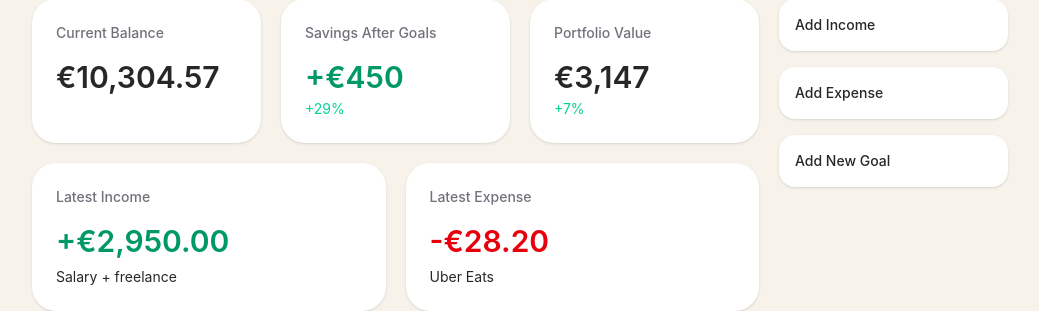
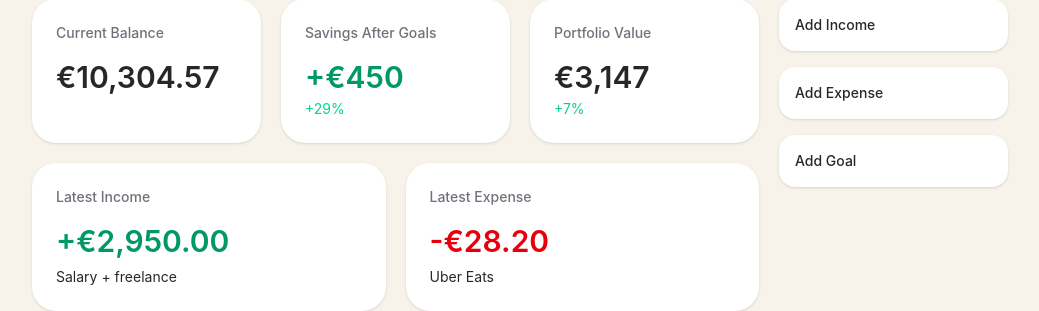
Before and after one commit to PedroM99/finance-dashboard, a React (Vite) app: page / in a window 1280 px wide. Shown: the part 85-396 px from the top of the page, without its empty margins (120-1159 px from the left). Built offline with nearby package versions, Linux system fonts and the light colour scheme.

Commit message:
Quick actions cards moved to a separate file as a component.

```diff
--- /dev/null
+++ b/src/components/QuickActionCard.tsx
@@ -0,0 +1,34 @@
+type QuickActionCardProps = {
+  title: string;
+  isOpen: boolean;
+  onToggle: () => void;
+  children: React.ReactNode;
+};
+
+export default function QuickActionCard({
+  title,
+  isOpen,
+  onToggle,
+  children,
+}: QuickActionCardProps) {
+  return (
+    <article className="overflow-hidden rounded-2xl bg-white shadow-sm transition">
+      <button
+        onClick={onToggle}
+        className="flex w-full cursor-pointer items-center justify-between px-4 py-4 text-left"
+      >
+        <p className="text-sm font-medium text-zinc-800">{title}</p>
+      </button>
+
+      <div
+        className={`grid transition-all duration-300 ease-in-out ${
+          isOpen ? "grid-rows-[1fr]" : "grid-rows-[0fr]"
+        }`}
+      >
+        <div className="overflow-hidden">
+          <div className="border-t border-zinc-100 px-4 py-4">{children}</div>
+        </div>
+      </div>
+    </article>
+  );
+}
--- a/src/screens/Dashboard.tsx
+++ b/src/screens/Dashboard.tsx
@@ -1,4 +1,5 @@
 import { useState } from "react";
+import QuickActionCard from "../components/QuickActionCard";
 
 
 
@@ -149,74 +150,35 @@ export default function Dashboard () {
                     </div>
 
                     <aside className="col-span-3 flex flex-col gap-4">
-                    <article className="overflow-hidden rounded-2xl bg-white shadow-sm transition">
-                        <button
-                        onClick={() => toggleAction("income")}
-                        className="flex w-full cursor-pointer items-center justify-between px-4 py-4 text-left"
+                        <QuickActionCard
+                            title="Add Income"
+                            isOpen={openActions.income}
+                            onToggle={() => toggleAction("income")}
                         >
-                        <p className="text-sm font-medium text-zinc-800">Add Income</p>
-                        </button>
+                            <p className="text-sm text-zinc-500">
+                            Expanded income form content will go here.
+                            </p>
+                        </QuickActionCard>
 
-                        <div
-                        className={`grid transition-all duration-300 ease-in-out ${
-                            openActions.income ? "grid-rows-[1fr]" : "grid-rows-[0fr]"
-                        }`}
+                    <QuickActionCard
+                            title="Add Expense"
+                            isOpen={openActions.expense}
+                            onToggle={() => toggleAction("expense")}
                         >
-                        <div className="overflow-hidden">
-                            <div className="border-t border-zinc-100 px-4 py-4">
                             <p className="text-sm text-zinc-500">
-                                Expanded income form content will go here.
+                            Expanded expense form content will go here.
                             </p>
-                            </div>
-                        </div>
-                        </div>
-                    </article>
+                        </QuickActionCard>
 
-                    <article className="overflow-hidden rounded-2xl bg-white shadow-sm transition">
-                        <button
-                        onClick={() => toggleAction("expense")}
-                        className="flex w-full cursor-pointer items-center justify-between px-4 py-4 text-left"
+                    <QuickActionCard
+                            title="Add Goal"
+                            isOpen={openActions.goal}
+                            onToggle={() => toggleAction("goal")}
                         >
-                        <p className="text-sm font-medium text-zinc-800">Add Expense</p>
-                        </button>
-
-                        <div
-                        className={`grid transition-all duration-300 ease-in-out ${
-                            openActions.expense ? "grid-rows-[1fr]" : "grid-rows-[0fr]"
-                        }`}
-                        >
-                        <div className="overflow-hidden">
-                            <div className="border-t border-zinc-100 px-4 py-4">
                             <p className="text-sm text-zinc-500">
-                                Expanded expense form content will go here.
+                            Expanded goal form content will go here.
                             </p>
-                            </div>
-                        </div>
-                        </div>
-                    </article>
-
-                    <article className="overflow-hidden rounded-2xl bg-white shadow-sm transition">
-                        <button
-                        onClick={() => toggleAction("goal")}
-                        className="flex w-full cursor-pointer items-center justify-between px-4 py-4 text-left"
-                        >
-                        <p className="text-sm font-medium text-zinc-800">Add New Goal</p>
-                        </button>
-
-                        <div
-                        className={`grid transition-all duration-300 ease-in-out ${
-                            openActions.goal ? "grid-rows-[1fr]" : "grid-rows-[0fr]"
-                        }`}
-                        >
-                        <div className="overflow-hidden">
-                            <div className="border-t border-zinc-100 px-4 py-4">
-                            <p className="text-sm text-zinc-500">
-                                Expanded goal form content will go here.
-                            </p>
-                            </div>
-                        </div>
-                        </div>
-                    </article>
+                        </QuickActionCard>
                     </aside>
                 </section>
             </div>
```
